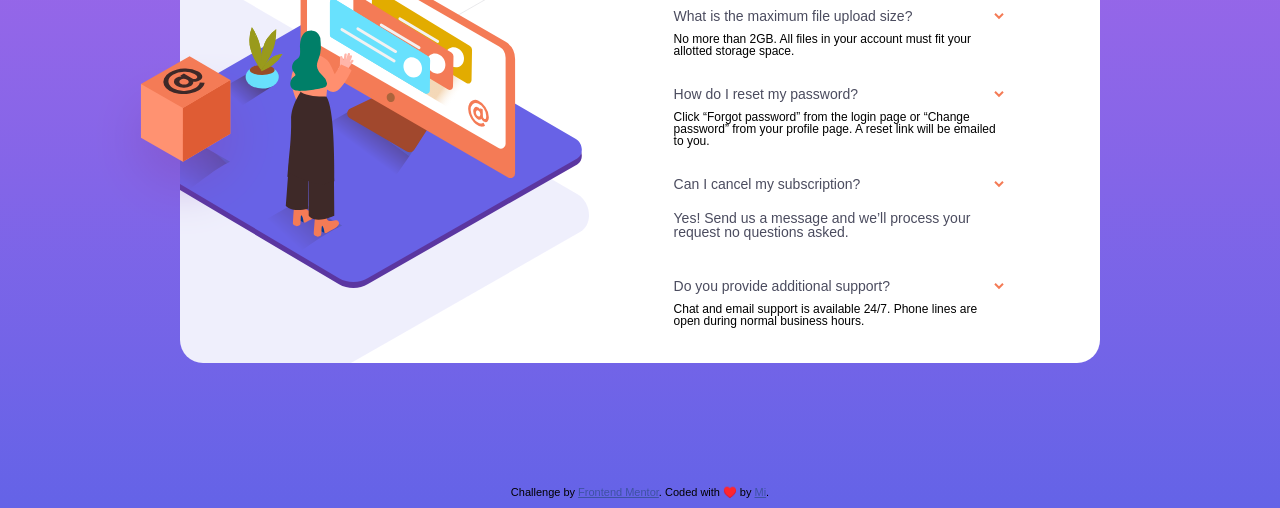
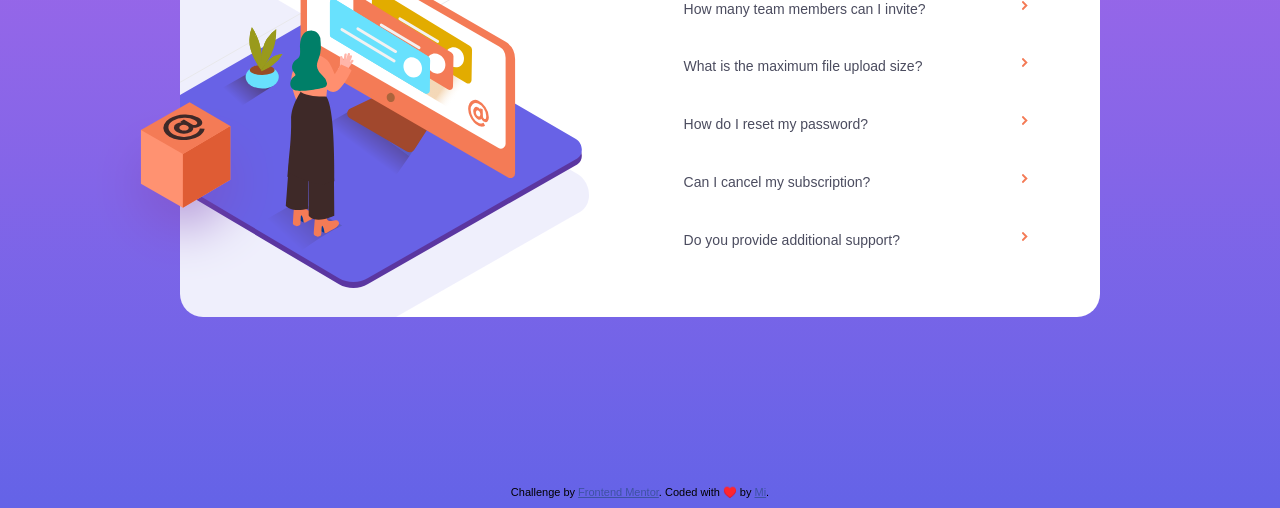
Before and after one commit to mileine/frontendmentor-faq-accordion-card, a plain HTML site: page index.html in a window 1280 px wide. Shown: the part 292-800 px from the top of the page. Drawn offline with Linux system fonts and the light colour scheme.

Commit message:
Add basic accortion structure

```diff
--- a/index.html
+++ b/index.html
@@ -15,55 +15,45 @@
   <div class="container">
     <main class="main">
       <img class="main__img-box--desktop" src="./images/illustration-box-desktop.svg" alt="">
+      <img class="main__img--mobile" src="./images/illustration-woman-online-mobile.svg" alt="">
       <div class="main__img">
         <img class="main__img--desktop" src="./images/illustration-woman-online-desktop.svg"/>
-        <img class="main__img--mobile" src="./images/illustration-woman-online-mobile.svg" alt="">
       </div>
       <div class="faq__container">
         <h1>FAQ</h1>
-        <div class="dialog__container">
-          <div class="dialog__item">
-            <div class="dialog__question">
-              <h2>How many team members can I invite?</h2>
-              <img src="./images/icon-arrow-down.svg" alt="arrow down" />
-            </div>
-            <div class="dialog__answer">
+        <div class="accordion__container">
+          <div class="accordion__item">
+            <input type="checkbox" id="tab1">
+            <label class="collapsible-item-label" for="tab1">How many team members can I invite?</label>
+            <div class="accordion__content">
               <p>You can invite up to 2 additional users on the Free plan. There is no limit on team members for the Premium plan.</p>
             </div>
           </div>
-          <div class="dialog__item">
-            <div class="dialog__question">
-              <h2>What is the maximum file upload size?</h2>
-              <img src="./images/icon-arrow-down.svg" alt="arrow down" />
-            </div>
-            <div class="dialog__answer">
+          <div class="accordion__item">
+            <input type="checkbox" id="tab2">
+            <label class="collapsible-item-label" for="tab2">What is the maximum file upload size?</label>
+            <div class="accordion__content">
               <p>No more than 2GB. All files in your account must fit your allotted storage space.</p>
             </div>
           </div>
-          <div class="dialog__item">
-            <div class="dialog__question">
-              <h2>How do I reset my password?</h2>
-              <img src="./images/icon-arrow-down.svg" alt="arrow down" />
-            </div>
-            <div class="dialog__answer">
+          <div class="accordion__item">
+            <input type="checkbox" id="tab3">
+            <label class="collapsible-item-label" for="tab3">How do I reset my password?</label>
+            <div class="accordion__content">
               <p>Click “Forgot password” from the login page or “Change password” from your profile page. A reset link will be emailed to you.</p>
             </div>
           </div>
-          <div class="dialog__item">
-            <div class="dialog__question">
-              <h2>Can I cancel my subscription?</h2>
-              <img src="./images/icon-arrow-down.svg" alt="arrow down" />
-            </div>
-            <div class="dialog__question">
+          <div class="accordion__item">
+            <input type="checkbox" id="tab4">
+            <label class="collapsible-item-label" for="tab4">Can I cancel my subscription?</label>
+            <div class="accordion__content">
               <p>Yes! Send us a message and we’ll process your request no questions asked.</p>
             </div>
           </div>
-          <div class="dialog__item">
-            <div class="dialog__question">
-              <h2>Do you provide additional support?</h2>
-              <img src="./images/icon-arrow-down.svg" alt="arrow down" />
-            </div>
-            <div class="dialog__answer">
+          <div class="accordion__item">
+            <input type="checkbox" id="tab5">
+            <label class="collapsible-item-label" for="tab5">Do you provide additional support?</label>
+            <div class="accordion__content">
               <p>Chat and email support is available 24/7. Phone lines are open during normal business hours.</p>
             </div>
           </div>
--- a/styles.css
+++ b/styles.css
@@ -4,6 +4,7 @@ html {
 body {
   @import url('https://fonts.googleapis.com/css2?family=Kumbh+Sans:wght@400;700&display=swap');
   background: linear-gradient(#B068E9,#6463E7);
+  font-family: 'Kumbh Sans', sans-serif;
   height: 100%;
 }
 
@@ -13,7 +14,6 @@ h1 {
 }
 
 .container {
-  font-family: 'Kumbh Sans', sans-serif;
   font-size: 12px;
   background-size: 100vw 100vh;
   display: flex;
@@ -57,7 +57,6 @@ h1 {
   display: block;
   left: -70px;
   margin: auto;
-  /* width: 100%; */
 }
 
 .main__img--mobile {
@@ -71,19 +70,50 @@ h1 {
   padding: 50px;
 }
 
-.dialog__item {
+input[type="checkbox"] {
+  position: absolute;
+  opacity: 0;
+  z-index: -1;
+}
+
+label {
+  position: relative;
+  display: block;
+  width: 100%;
+  color: #4B4C5F;
+  font-size: 14px;
+}
+
+label::after {
+  content: '';
+  background-image: url('./images/icon-arrow-down.svg');
+  transform: rotate(-90deg);
+  position: absolute;
+  width: 10px;
+  height: 7px;
+  right: 0;
+  transition: all 0.35s;
+}
+
+.accordion__container {
+  display: flex;
+  flex-direction: column;
+  padding: 10px;
+  min-height: 285px;
+  justify-content: space-between;
+}
+
+.accordion__item {
   padding: 10px;
 }
 
-.dialog__container {
-  display: flex;
-  flex-direction: column;
-  justify-content: center;
-  align-items: center;
-  max-width: 350px;
+.accordion__content {
+  max-height: 0;
+  transition: all 0.35s;
+  overflow: hidden;
 }
 
-.dialog__question {
+.accordion__title {
   display: flex;
   align-items: center;
   justify-content: space-between;
@@ -92,9 +122,22 @@ h1 {
   font-size: 14px;
 }
 
+input:checked + label::after {
+  transform: rotate(5deg);
+}
+
+input:checked ~ .accordion__content {
+  max-height: 1000px;
+  padding: 10px 0;
+}
+
 @media screen and (max-width: 420px) {
+  h1 {
+    text-align: center;
+  }
   .main {
     max-width: 327px;
+    min-height: 535px;
     flex-direction: column;
     align-content: center;
   }
@@ -107,6 +150,9 @@ h1 {
   }
   .main__img--mobile {
     display: block;
+    position: absolute;
+    top: -14%;
+    width: 50%;
   }
 
   .faq__container {
```
